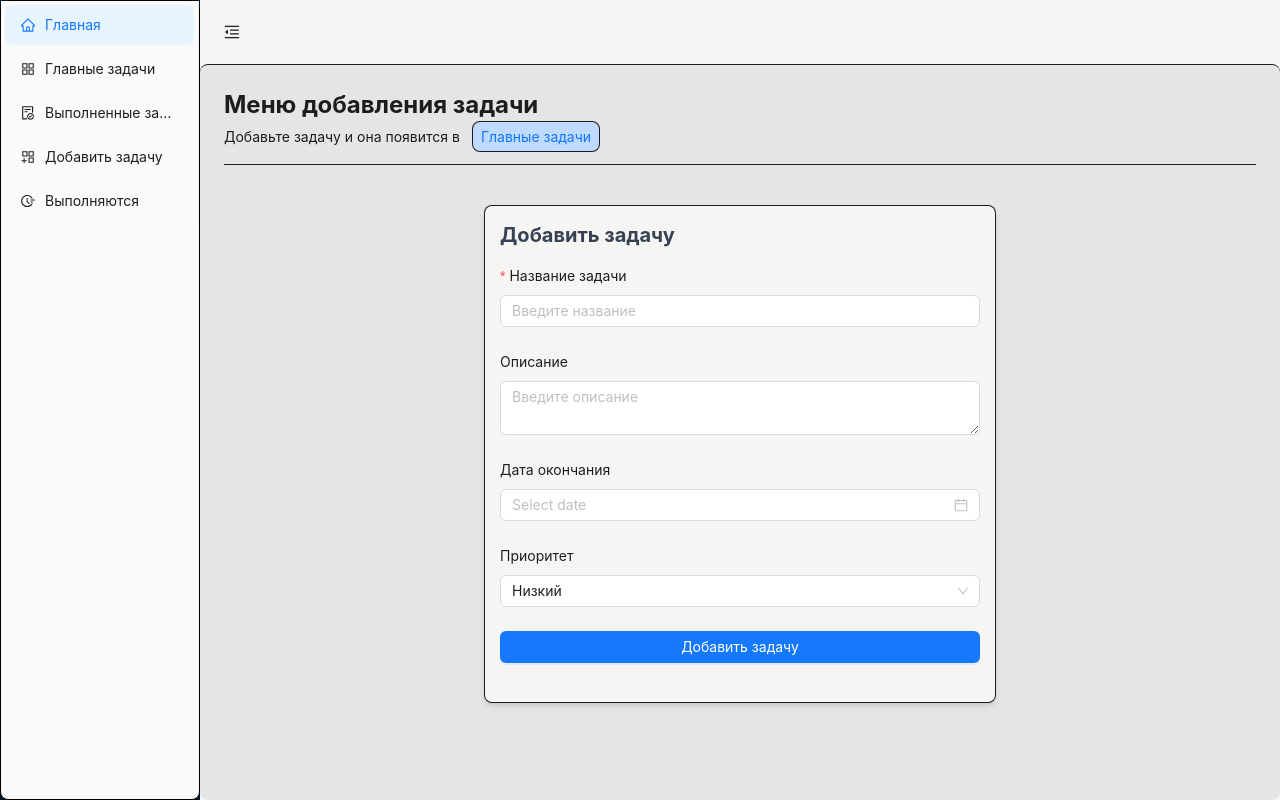
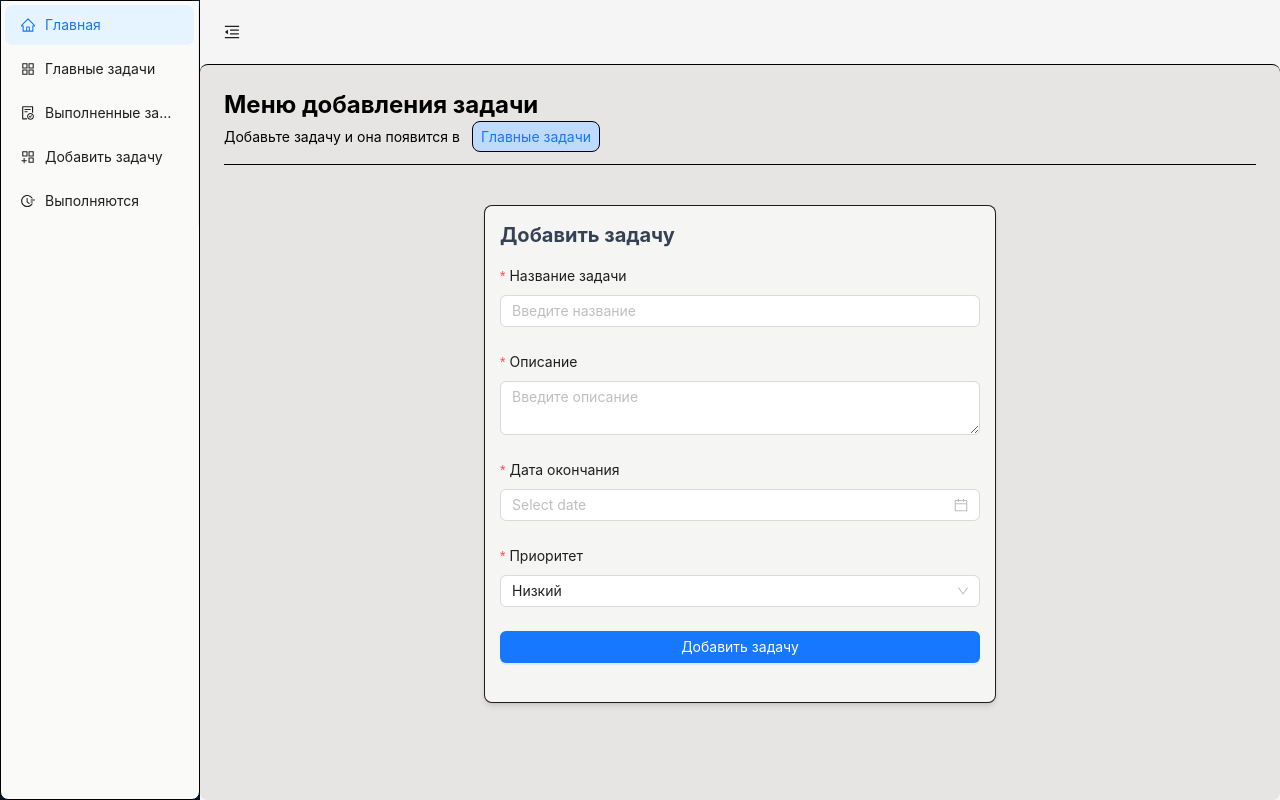
Before and after one commit to Ravil2/Task-manager, a React (Vite) app: page /add-task in a window 1280 px wide. Built offline with nearby package versions, Linux system fonts and the light colour scheme.

Commit message:
Исправил проблему с комонентом Контент исправил баг с очисткой форм и датами так же добавил библиотеку dayjs

```diff
--- a/package.json
+++ b/package.json
@@ -12,6 +12,7 @@
   "dependencies": {
     "@tailwindcss/vite": "^4.1.4",
     "antd": "^5.24.8",
+    "dayjs": "^1.11.13",
     "react": "^19.0.0",
     "react-dom": "^19.0.0",
     "react-router": "^7.5.2",
--- a/src/components/AddTaskForm/AddTaskForm.jsx
+++ b/src/components/AddTaskForm/AddTaskForm.jsx
@@ -2,73 +2,80 @@ import React, { useState } from "react";
 import { Form as AntForm, Input, Button, DatePicker, Select } from "antd";
 
 const AddTaskForm = ({ onAddTask }) => {
+  const [form] = AntForm.useForm(); // ← добавляем форму
   const { Option } = Select;
-  const [taskName, setTaskName] = useState("");
-  const [taskDescription, setTaskDescription] = useState("");
-  const [taskDate, setTaskDate] = useState("");
-  const [taskPriority, setTaskPriority] = useState("");
 
-  const handleSubmit = () => {
+  const handleSubmit = (values) => {
     const newTask = {
-      name: taskName,
-      description: taskDescription,
-      date: taskDate,
-      priority: taskPriority || "low",
+      name: values.title.trim(),
+      description: values.description.trim(),
+      date: values.dueDate,
+      priority: values.priority || "low",
     };
 
     onAddTask(newTask);
-    setTaskName("");
-    setTaskDescription("");
-    setTaskDate("");
-    setTaskPriority("low");
+    form.resetFields(); // ← очищаем форму
   };
 
   return (
-    <>
     <AntForm
+      form={form} // ← подключаем форму
       layout="vertical"
       className="bg-stone-100 rounded-lg shadow-md border"
       onFinish={handleSubmit}
     >
-        <h2 className="text-xl font-bold mb-4 text-gray-700">
-          Добавить задачу
-        </h2>
+      <h2 className="text-xl font-bold mb-4 text-gray-700">Добавить задачу</h2>
 
       <AntForm.Item
         label="Название задачи"
         name="title"
-          rules={[{ required: true, message: "Введите название задачи!" }]}
+        rules={[
+          { required: true, message: "Введите название задачи!" },
+          {
+            validator: (_, value) =>
+              value && value.trim() !== ""
+                ? Promise.resolve()
+                : Promise.reject("Пробелы — не название :)"),
+          },
+        ]}
       >
-          <Input
-            value={taskName}
-            onChange={(e) => setTaskName(e.target.value)}
-            placeholder="Введите название"
-            className="border-gray-300"
-          />
+        <Input placeholder="Введите название" className="border-gray-300" />
       </AntForm.Item>
 
-        <AntForm.Item label="Описание" name="description">
+      <AntForm.Item
+        label="Описание"
+        name="description"
+        rules={[
+          { required: true, message: "Введите описание!" },
+          {
+            validator: (_, value) =>
+              value && value.trim() !== ""
+                ? Promise.resolve()
+                : Promise.reject("Пустое описание не канает"),
+          },
+        ]}
+      >
         <Input.TextArea
-            value={taskDescription}
-            onChange={(e) => setTaskDescription(e.target.value)}
           placeholder="Введите описание"
           className="border-gray-300"
         />
       </AntForm.Item>
 
-        <AntForm.Item label="Дата окончания" name="dueDate">
-          <DatePicker
-            onChange={(date, dateString) => setTaskDate(dateString)}
-            className="w-full border-gray-300"
-          />
+      <AntForm.Item
+        label="Дата окончания"
+        name="dueDate"
+        rules={[{ required: true, message: "Выберите дату!" }]}
+      >
+        <DatePicker className="w-full border-gray-300" />
       </AntForm.Item>
 
-        <AntForm.Item label="Приоритет" name="priority">
-          <Select
-            onChange={(task) => setTaskPriority(task)}
-            className="border-gray-300"
-            defaultValue="low"
+      <AntForm.Item
+        label="Приоритет"
+        name="priority"
+        rules={[{ required: true, message: "Выберите приоритет!" }]}
+        initialValue="low"
       >
+        <Select className="border-gray-300">
           <Option value="low">Низкий</Option>
           <Option value="medium">Средний</Option>
           <Option value="high">Высокий</Option>
@@ -81,7 +88,6 @@ const AddTaskForm = ({ onAddTask }) => {
         </Button>
       </AntForm.Item>
     </AntForm>
-    </>
   );
 };
 
--- a/src/components/Content/Content.jsx
+++ /dev/null
@@ -1,27 +0,0 @@
-import React from "react";
-import { Layout, theme } from "antd";
-
-const { Content } = Layout;
-
-const ContentComponent = () => {
-  const {
-    token: { borderRadiusLG },
-  } = theme.useToken();
-
-  return (
-    <Content
-      style={{
-        margin: "24px 16px",
-        padding: 24,
-        minHeight: 280,
-        borderRadius: borderRadiusLG,
-        background: "#000 !important",
-
-      }}
-    >
-      Content
-    </Content>
-  );
-};
-
-export default ContentComponent;
--- /dev/null
+++ b/src/components/MainContent/MainContent.jsx
@@ -0,0 +1,11 @@
+import React from "react";
+
+const MainContent = ({ children }) => {
+  return (
+    <div className=" p-6 bg-stone-200 rounded-lg border-t h-full w-full text-black">
+      {children}
+    </div>
+  );
+};
+
+export default MainContent;
--- a/src/components/MainLayout/MainLayout.jsx
+++ b/src/components/MainLayout/MainLayout.jsx
@@ -3,6 +3,7 @@ import { Layout as AntLayout } from "antd";
 import Sidebar from "../Sidebar/Sidebar";
 import Header from "../Header/Header";
 import { Outlet } from "react-router-dom";
+import MainContent from "../MainContent/MainContent";
 
 const { Sider } = AntLayout;
 
@@ -16,9 +17,9 @@ const MainLayout = () => {
       </Sider>
       <AntLayout>
         <Header collapsed={collapsed} setCollapsed={setCollapsed} />
-        <AntLayout.Content style={{ padding: "24px" }}>
+        <MainContent style={{ padding: "24px" }}>
           <Outlet />
-        </AntLayout.Content>
+        </MainContent>
       </AntLayout>
     </AntLayout>
   );
--- a/src/index.css
+++ b/src/index.css
@@ -4,6 +4,7 @@ body {
   color: #fff !important;
 }
 
+/* тот самый контент */
 .ant-layout-content {
   @apply bg-stone-200 rounded-lg border-t;
 }
--- a/src/pages/Home/Home.jsx
+++ b/src/pages/Home/Home.jsx
@@ -1,19 +1,30 @@
 import React from "react";
+import dayjs from "dayjs";
 
 const Home = ({ tasks }) => {
   return (
-    <div className="w-full flex flex-col flex-wrap md:flex-nowrap">
-      <h1>Home page</h1>
+    <div className="w-full flex-wrap md:flex-nowrap ">
+      <h1 className="text-2xl font-bold pb-4">Home page</h1>
       {tasks.map((task, index) => (
-        <div key={index} className="border p-2 mb-2">
-          <h3>{task.name}</h3>
-          <p>{task.description}</p>
-          <p>Дата: {task.date}</p>
+        <div key={index} className="border p-2 mb-2 ">
+          <h3>Название: {task.name}</h3>
+          <p>Описание: {task.description}</p>
+          <p>Дата начала: {dayjs(task.date).format("DD.MM.YYYY")}</p>
           <p>
-            Приоритет:
-            {task.priority === "high" && "Высокий"}
-            {task.priority === "medium" && "Средний"}
-            {task.priority === "low" && "Низкий"}
+            Приоритет:{" "}
+            <span
+              className={`px-1 py-0.5 border font-medium border-black rounded-sm ${
+                task.priority === "high"
+                  ? "bg-red-200"
+                  : task.priority === "medium"
+                  ? "bg-orange-200"
+                  : "bg-blue-200"
+              }`}
+            >
+              {task.priority === "high" && "Высокий"}
+              {task.priority === "medium" && "Средний"}
+              {task.priority === "low" && "Низкий"}
+            </span>
           </p>
         </div>
       ))}
```
Also changed, not shown: src/components/Sidebar/Sidebar.jsx (+4 -4 lines), 1 other file (tests, documents, lock files or other folders). Lines whose indentation alone changed are shown as unchanged.
